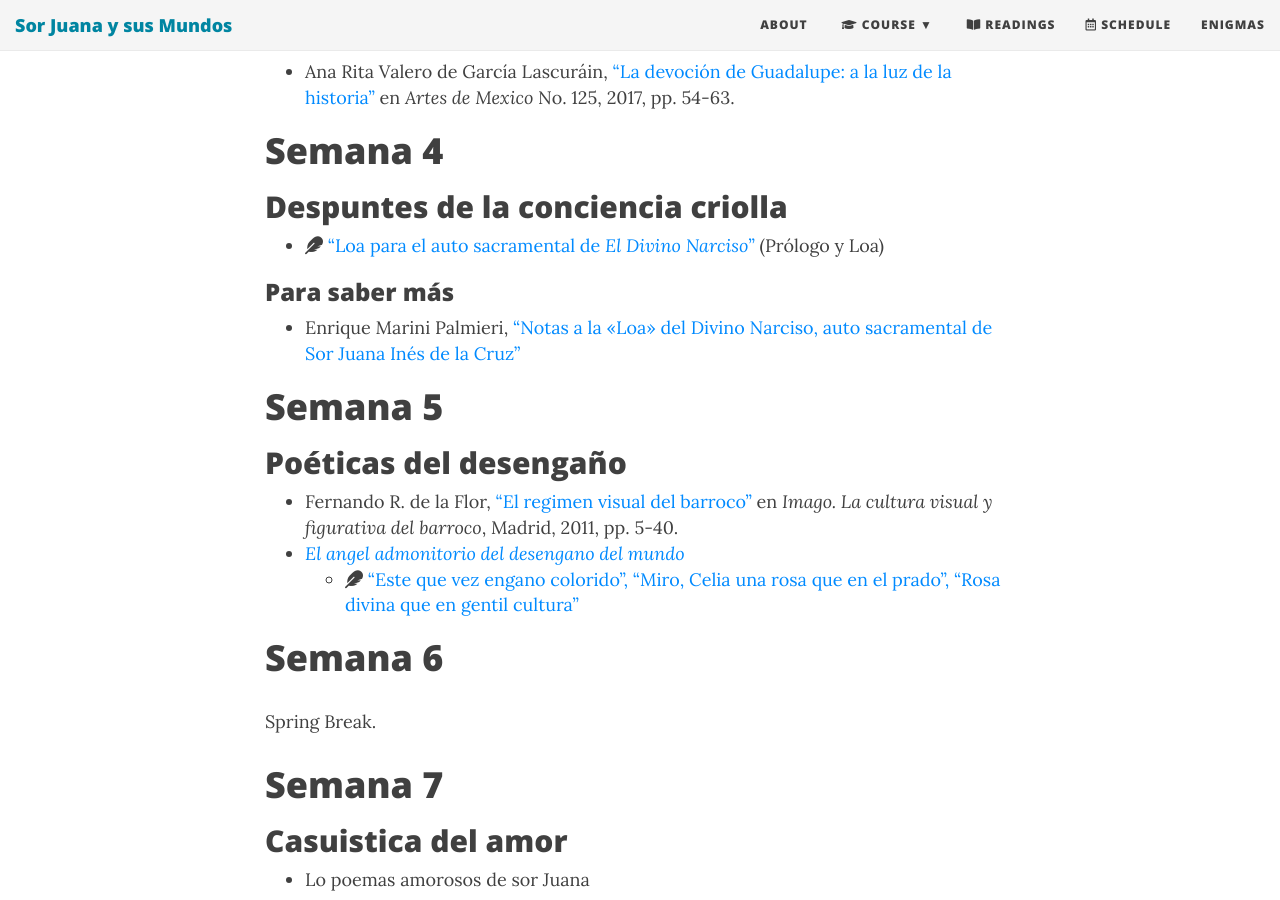
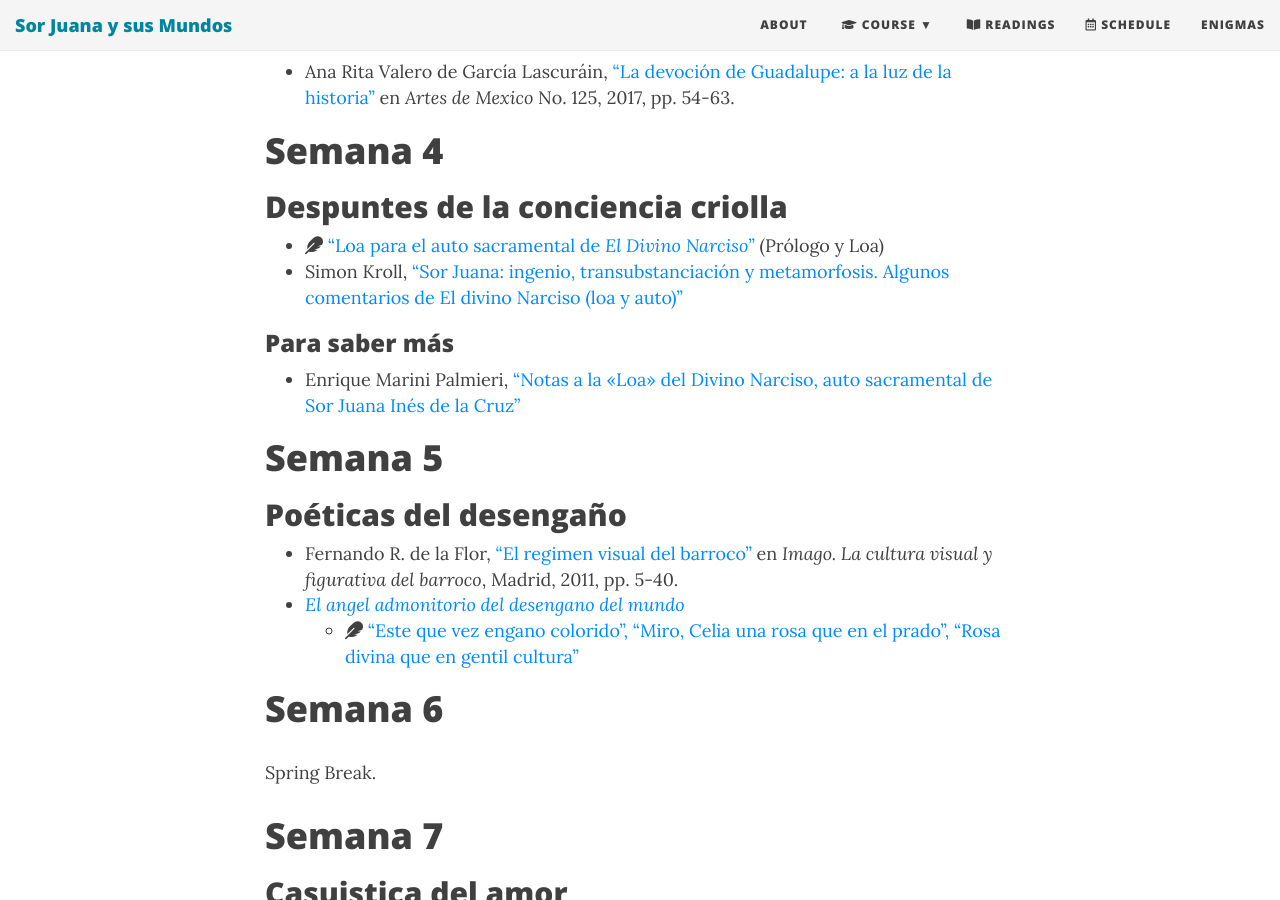
Before and after one commit to Hipomenes/sorjuana, a Jekyll site: the page built from syllabus.md, in a window 1280 px wide and 900 px high, scrolled down 2040 px. Built offline with Jekyll 4.4.1, drawn with Linux system fonts in a browser that asks for light colours; nearby versions of some CDN libraries.

Commit message:
Update syllabus.md

```diff
--- a/syllabus.md
+++ b/syllabus.md
@@ -52,6 +52,7 @@ bigimg: http://www.ilovelibraries.org/sites/default/files/palafoxianazoom.png
 ## Despuntes de la conciencia criolla
 
 - <i class="fas fa-feather"></i> ["Loa para el auto sacramental de *El Divino Narciso*"](https://gaceta.cch.unam.mx/sites/default/files/libros/2021-08/divinonarciso_interiores_final.pdf) (Prólogo y Loa)
+- Simon Kroll, ["Sor Juana: ingenio, transubstanciación y metamorfosis. Algunos comentarios de El divino Narciso (loa y auto)"](https://www.academia.edu/49087417/Sor_Juana_ingenio_transubstanciaci%C3%B3n_y_metamorfosis_Algunos_comentarios_de_El_divino_Narciso_loa_y_auto_)
 
 ### Para saber más
 
```
